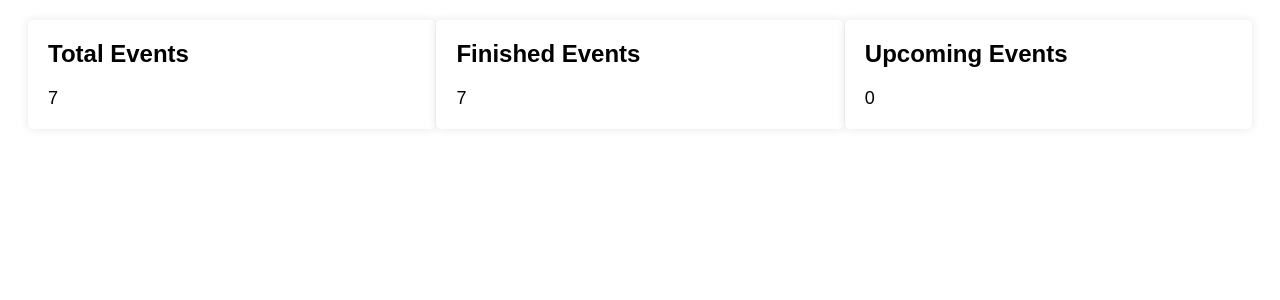
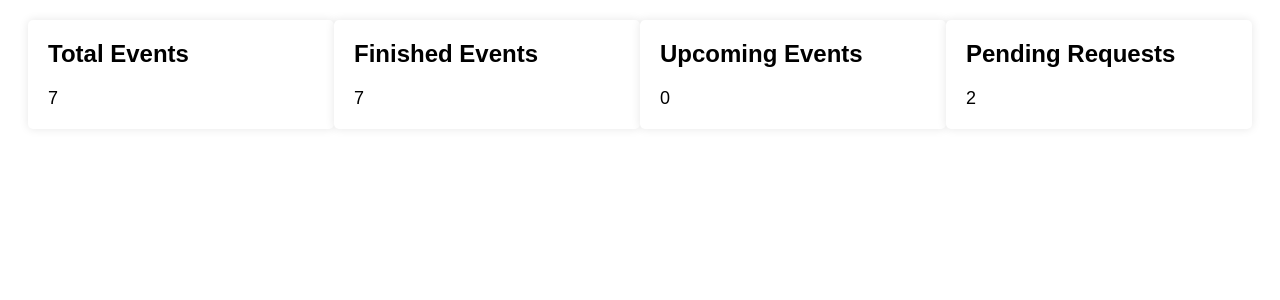
Before and after one commit to johnpatrick-it/Activities-and-Event-Registration, a PHP site: page /admindashboard.php in a window 1280 px wide. Shown: the part 58-358 px from the top of the page. Run offline with PHP 8.4, Linux system fonts and the light colour scheme; a user stored in the database is signed in; data comes from the database, SQL or seed files in the repository.

Commit message:
Update admindashboard.php
admindashboard

```diff
--- a/admindashboard.php
+++ b/admindashboard.php
@@ -113,6 +113,12 @@ $sql_upcoming_events = "SELECT COUNT(*) as upcoming_events FROM tbl_event WHERE
 $result_upcoming_events = mysqli_query($conn, $sql_upcoming_events);
 $row_upcoming_events = mysqli_fetch_assoc($result_upcoming_events);
 $upcoming_events = $row_upcoming_events['upcoming_events'];
+
+// Count the number of pending requests
+$sql_pending_requests = "SELECT COUNT(*) as pending_requests FROM tbl_small_occasion WHERE approval_status = 'pending'";
+$result_pending_requests = mysqli_query($conn, $sql_pending_requests);
+$row_pending_requests = mysqli_fetch_assoc($result_pending_requests);
+$pending_requests = $row_pending_requests['pending_requests'];
 ?>
 
 <body>
@@ -141,5 +147,10 @@ $upcoming_events = $row_upcoming_events['upcoming_events'];
       <p><?php echo $upcoming_events; ?></p>
       </a>
     </div>
+    <div class="card">
+      <a href="adminpending.php"><h2>Pending Requests</h2>
+      <p><?php echo $pending_requests; ?></p>
+    </a>
+  </div>
   </main>
 </body>
```
